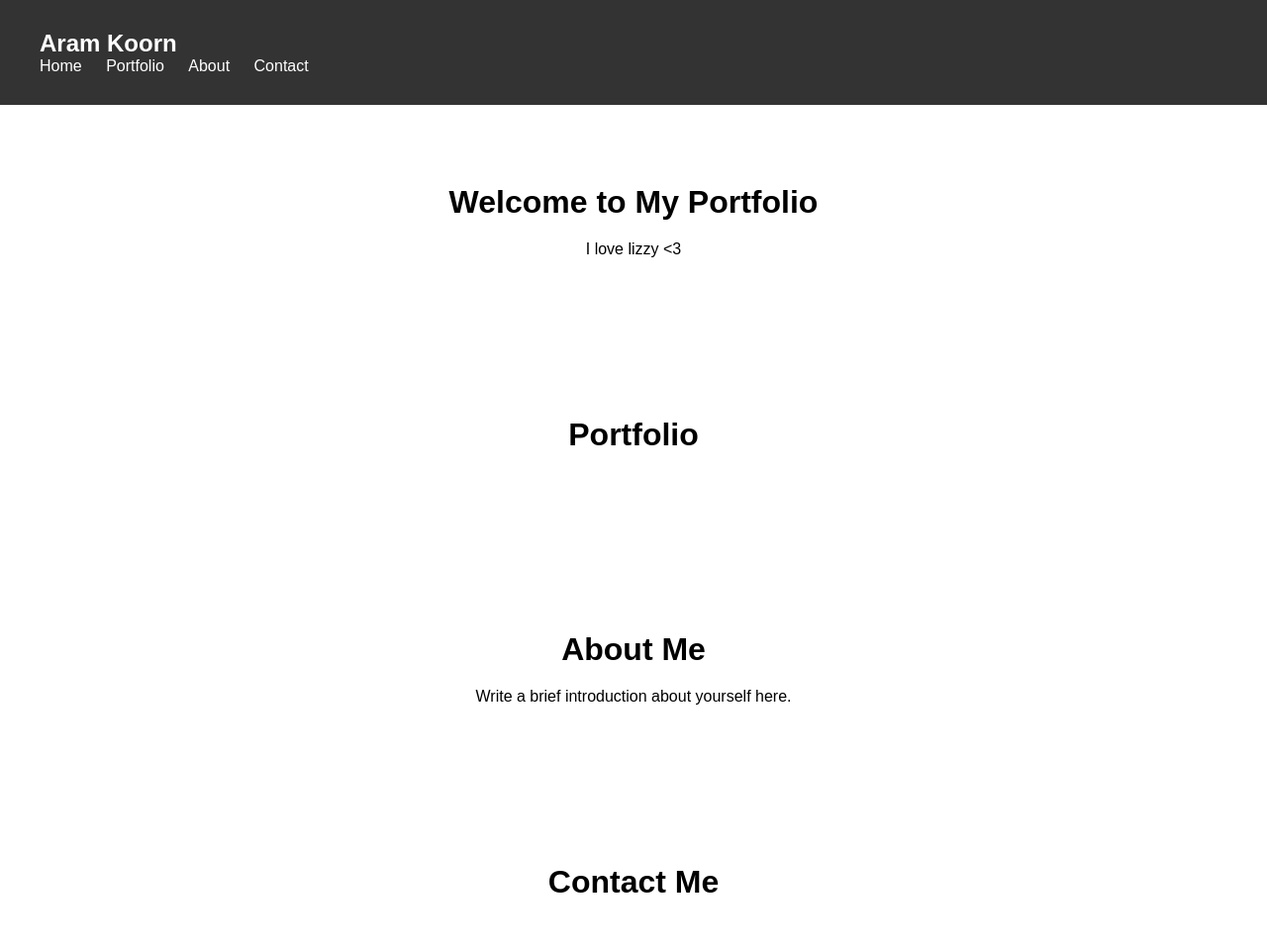
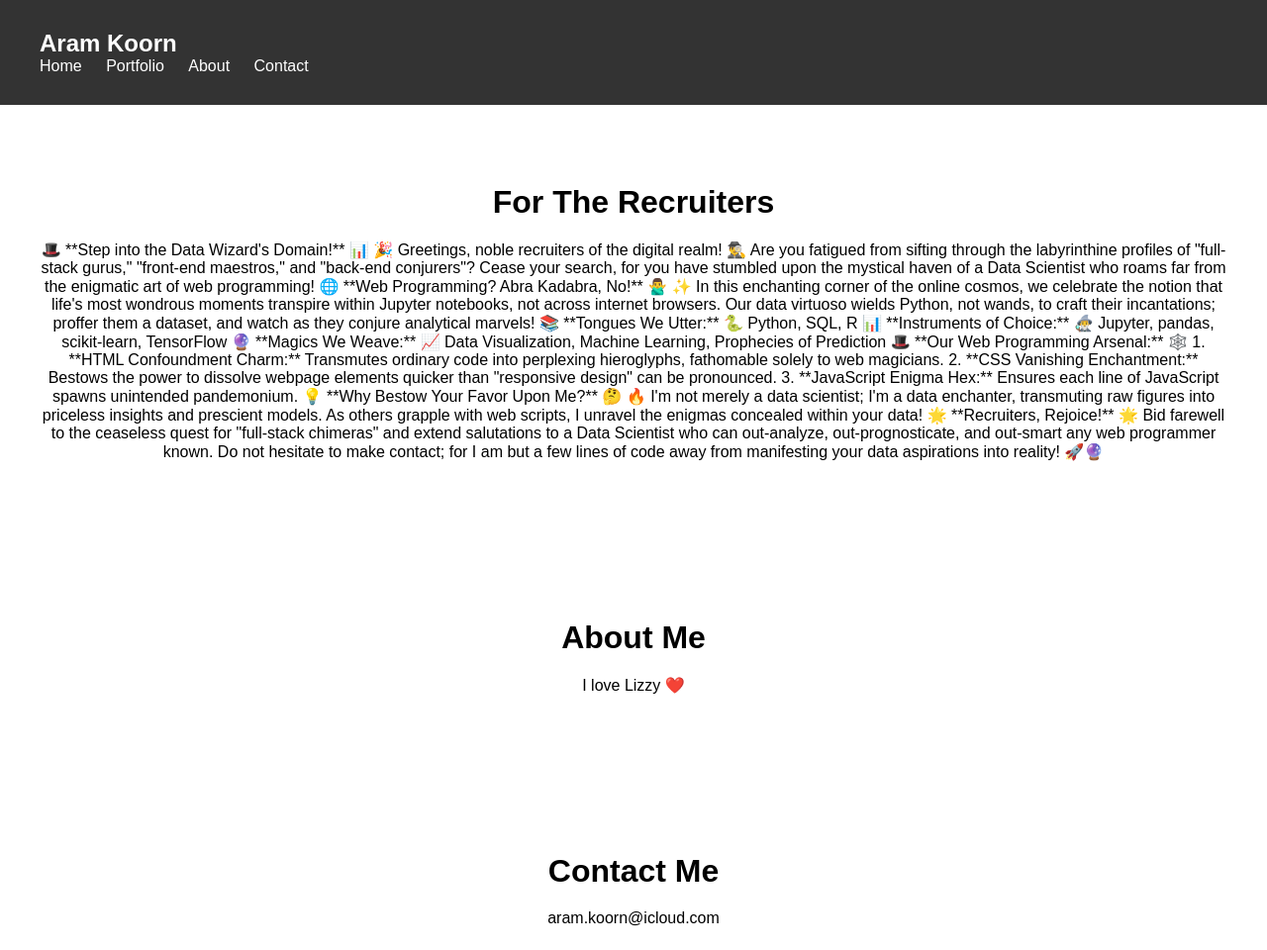
Before and after one commit to AramKoorn/web, a plain HTML site: page index.html in a window 1280 px wide. Shown: the top 960 px of the page at 99% size. Drawn offline with Linux system fonts and the light colour scheme.

Commit message:
push updates

```diff
--- a/index.html
+++ b/index.html
@@ -22,22 +22,41 @@
 
     <section id="home" class="section">
         <div class="container">
-            <h2>Welcome to My Portfolio</h2>
-            <p>I love lizzy <3</p>
+            <h2>For The Recruiters</h2>
+            <!-- <p>I love lizzy <3</p> -->
+            🎩 **Step into the Data Wizard's Domain!** 📊
+
+🎉 Greetings, noble recruiters of the digital realm! 🕵️‍♂️ Are you fatigued from sifting through the labyrinthine profiles of "full-stack gurus," "front-end maestros," and "back-end conjurers"? Cease your search, for you have stumbled upon the mystical haven of a Data Scientist who roams far from the enigmatic art of web programming!
+
+🌐 **Web Programming? Abra Kadabra, No!** 🙅‍♂️
+
+✨ In this enchanting corner of the online cosmos, we celebrate the notion that life's most wondrous moments transpire within Jupyter notebooks, not across internet browsers. Our data virtuoso wields Python, not wands, to craft their incantations; proffer them a dataset, and watch as they conjure analytical marvels!
+
+📚 **Tongues We Utter:** 🐍 Python, SQL, R
+📊 **Instruments of Choice:** 🧙‍♂️ Jupyter, pandas, scikit-learn, TensorFlow
+🔮 **Magics We Weave:** 📈 Data Visualization, Machine Learning, Prophecies of Prediction
+
+🎩 **Our Web Programming Arsenal:** 🕸️
+
+1. **HTML Confoundment Charm:** Transmutes ordinary code into perplexing hieroglyphs, fathomable solely to web magicians.
+2. **CSS Vanishing Enchantment:** Bestows the power to dissolve webpage elements quicker than "responsive design" can be pronounced.
+3. **JavaScript Enigma Hex:** Ensures each line of JavaScript spawns unintended pandemonium.
+
+💡 **Why Bestow Your Favor Upon Me?** 🤔
+
+🔥 I'm not merely a data scientist; I'm a data enchanter, transmuting raw figures into priceless insights and prescient models. As others grapple with web scripts, I unravel the enigmas concealed within your data!
+
+🌟 **Recruiters, Rejoice!** 🌟
+
+Bid farewell to the ceaseless quest for "full-stack chimeras" and extend salutations to a Data Scientist who can out-analyze, out-prognosticate, and out-smart any web programmer known. Do not hesitate to make contact; for I am but a few lines of code away from manifesting your data aspirations into reality! 🚀🔮
         </div>
     </section>
 
-    <section id="portfolio" class="section">
-        <div class="container">
-            <h2>Portfolio</h2>
-            <!-- Add your projects here -->
-        </div>
-    </section>
 
     <section id="about" class="section">
         <div class="container">
             <h2>About Me</h2>
-            <p>Write a brief introduction about yourself here.</p>
+            <p>I love Lizzy ❤️</p>
         </div>
     </section>
 
@@ -45,6 +64,7 @@
         <div class="container">
             <h2>Contact Me</h2>
             <!-- Add your contact form or details here -->
+            aram.koorn@icloud.com
         </div>
     </section>
 
```
